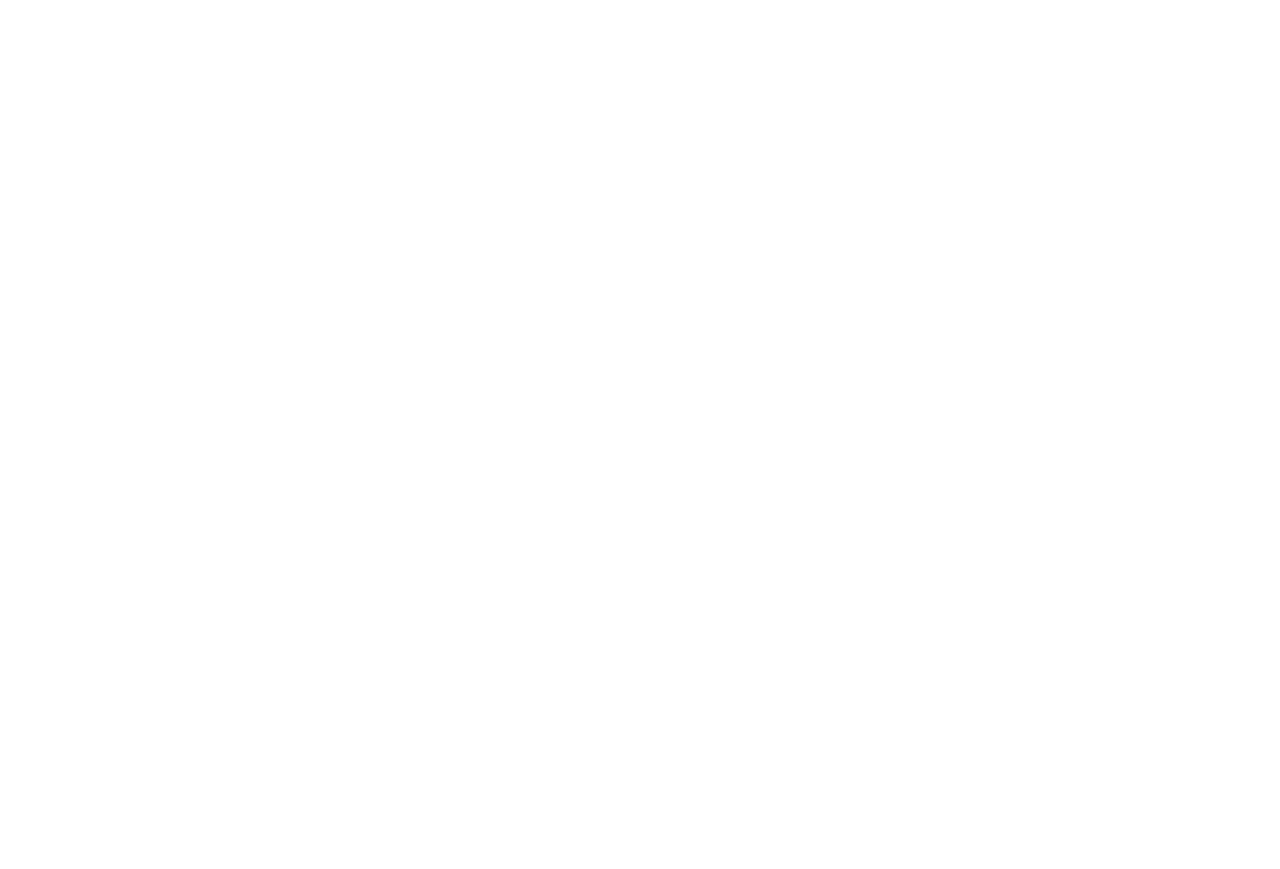
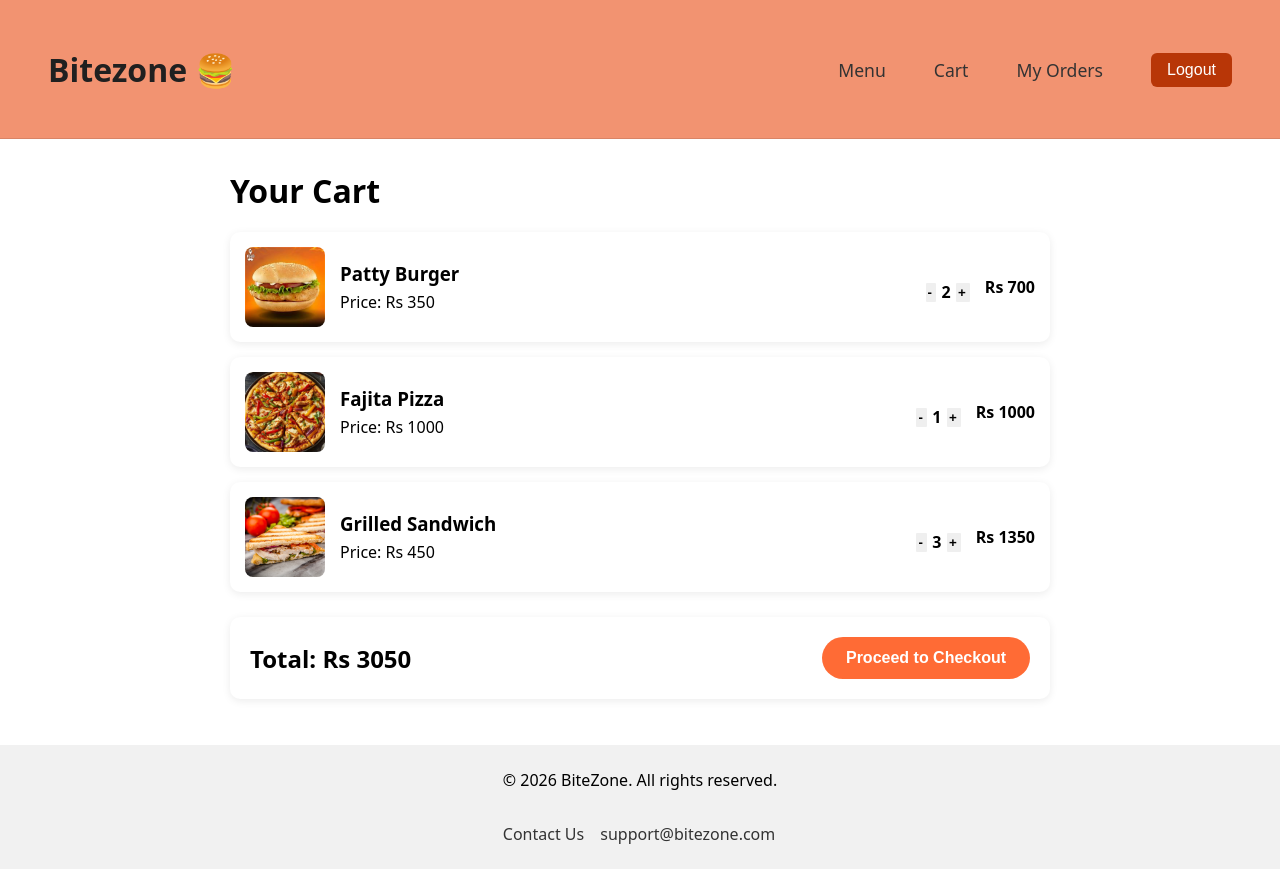
Before and after one commit to Eisha373/Bitezone, a React (Vite) app: page /cart in a window 1280 px wide. Before the commit this address had no page. Before the commit the page ends 800 px from the top, so only its background shows below. Built offline with nearby package versions, Linux system fonts and the light colour scheme.

Commit message:
added component,styling,increment/decrement handling to cart page

```diff
--- a/src/App.jsx
+++ b/src/App.jsx
@@ -3,9 +3,11 @@
 import {Signup} from"./pages/auth/Signup";
 import {Logout} from"./pages/auth/Logout";
 import {Home} from "./pages/customer/Home";
+import {Cart} from "./pages/customer/Cart";
 import "./auth.css";
 import "./home.css";
 import "./navbar-footer.css";
+import "./cart.css";
 
 function App()
 {
@@ -17,7 +19,7 @@
   <Route path="/login" element={<Login/>}/>
   <Route path="/signup" element={<Signup/>}/>
   <Route path="/logout" element={<Logout/>}/>
-
+  <Route path="/cart" element={<Cart/>}/>
   </Routes>
   </BrowserRouter>
   );
--- /dev/null
+++ b/src/cart.css
@@ -0,0 +1,78 @@
+.cart-container{
+    padding:30px 40px;
+    max-width:900px;
+    margin:0 auto;
+}
+.cart-container h1{
+margin-bottom:20px;
+}
+.empty-state{
+    text-align:center;
+    font-size:1rem;
+    padding:30px 40px;
+    color:black;
+
+}
+.cart-items{
+    display:flex;
+    flex-direction:column;
+    gap:15px;
+
+}
+.cart-item{
+display: flex;
+  align-items: center;
+  gap: 15px;
+  background: white;
+  border-radius: 10px;
+  box-shadow: 0 2px 8px rgba(0, 0, 0, 0.08);
+  padding: 15px;
+}
+.cart-item-image{
+    width: 80px;
+  height: 80px;
+  object-fit: cover;
+  border-radius: 8px;
+
+}
+.cart-item-details{
+flex:1;
+}
+
+.cart-item-details h3{
+margin-bottom: 5px;
+}
+
+.cart-item-subtotal{
+    color:black;
+    font-weight:600;
+
+}
+
+.cart-summary{
+margin-top: 25px;
+  display: flex;
+  justify-content: space-between;
+  align-items: center;
+  background: white;
+  padding: 20px;
+  border-radius: 10px;
+  box-shadow: 0 2px 8px rgba(0, 0, 0, 0.08);
+}
+
+.checkout-btn{
+    background-color: #ff6b35;
+  color: white;
+  border: none;
+  padding: 12px 24px;
+  border-radius: 25px;
+  cursor: pointer;
+  font-weight: 600;
+  font-size: 1rem;
+  transition: background-color 0.2s ease;
+
+
+}
+.checkout-btn:hover{
+    background-color: #2e2ef3;
+}
--- a/src/components/ProductCard.jsx
+++ b/src/components/ProductCard.jsx
@@ -1,6 +1,9 @@
+import {Link} from "react-router-dom";
+
 import {useState} from "react";
 export function ProductCard({ product }) {
   const [quantity, setQuantity] = useState(1);
+
   function handleIncrement(){
     setQuantity(quantity+1);
   }
@@ -22,8 +25,11 @@
         <button className="qty-btn" onClick={handleIncrement}>+</button>
       </div>
       <div className="product-action">
+        <Link to="/Cart">
         <button className="add-to-cart-btn">Add to Cart</button>
+        </Link>
       </div>
+
     </div>
   );
 }
--- /dev/null
+++ b/src/data/DummyCart.js
@@ -0,0 +1,23 @@
+export const dummyCart=[
+    {
+        id:1,
+        name:"Patty Burger",
+        quantity:2,
+        price:350,
+        imageLink:"/images/patty burger.jpeg"
+    },
+    {
+        id:2,
+        name:"Fajita Pizza",
+        quantity:1,
+        price:1000,
+        imageLink:"/images/fajita pizza.jpg"
+    },
+    {
+        id:3,
+        name:"Grilled Sandwich",
+        quantity:3,
+        price:450,
+        imageLink:"/images/Grilled-Chicken-Sandwich.jpg",
+    },
+];
--- a/src/pages/customer/Cart.jsx
+++ b/src/pages/customer/Cart.jsx
@@ -0,0 +1,78 @@
+import { Link } from "react-router-dom";
+import { Navbar } from "../../components/Navbar";
+import { Footer } from "../../components/Footer";
+import { dummyCart } from "../../data/DummyCart";
+import { useState } from "react";
+import "../../cart.css";
+
+export function Cart() {
+  const [cartItems, setCartItems] = useState(dummyCart);
+
+  const isCartEmpty = cartItems.length === 0;
+
+  const totalPrice = cartItems.reduce(
+    (acc, item) => acc + item.price * item.quantity,
+    0
+  );
+
+  function handleIncrement(id) {
+    setCartItems(
+      cartItems.map((item) =>
+        item.id === id ? { ...item, quantity: item.quantity + 1 } : item
+      )
+    );
+  }
+
+  function handleDecrement(id) {
+    setCartItems(
+      cartItems.map((item) =>
+        item.id === id && item.quantity > 1
+          ? { ...item, quantity: item.quantity - 1 }
+          : item
+      )
+    );
+  }
+
+  return (
+    <div>
+      <Navbar />
+
+      <div className="cart-container">
+        <h1>Your Cart</h1>
+
+        {isCartEmpty ? (
+          <p className="empty-state">Your cart is empty.</p>
+        ) : (
+          <>
+            <div className="cart-items">
+              {cartItems.map((item) => (
+                <div className="cart-item" key={item.id}>
+                  <img src={item.imageLink} alt={item.name} className="cart-item-image" />
+                  <div className="cart-item-details">
+                    <h3>{item.name}</h3>
+                    <p>Price: Rs {item.price}</p>
+                  </div>
+                  <div className="quantity-control">
+                    <button className="qty-btn" onClick={() => handleDecrement(item.id)}>-</button>
+                    <span className="qty-count">{item.quantity}</span>
+                    <button className="qty-btn" onClick={() => handleIncrement(item.id)}>+</button>
+                  </div>
+                  <p className="cart-item-subtotal">Rs {item.price * item.quantity}</p>
+                </div>
+              ))}
+            </div>
+
+            <div className="cart-summary">
+              <h2>Total: Rs {totalPrice}</h2>
+              <Link to="/checkout">
+                <button className="checkout-btn">Proceed to Checkout</button>
+              </Link>
+            </div>
+          </>
+        )}
+      </div>
+
+      <Footer />
+    </div>
+  );
+}
```
